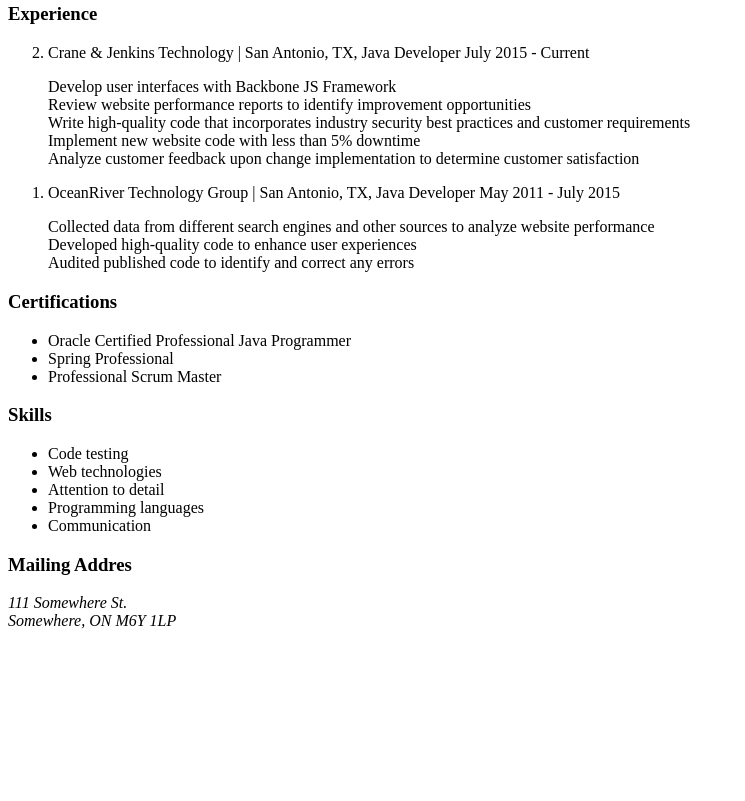
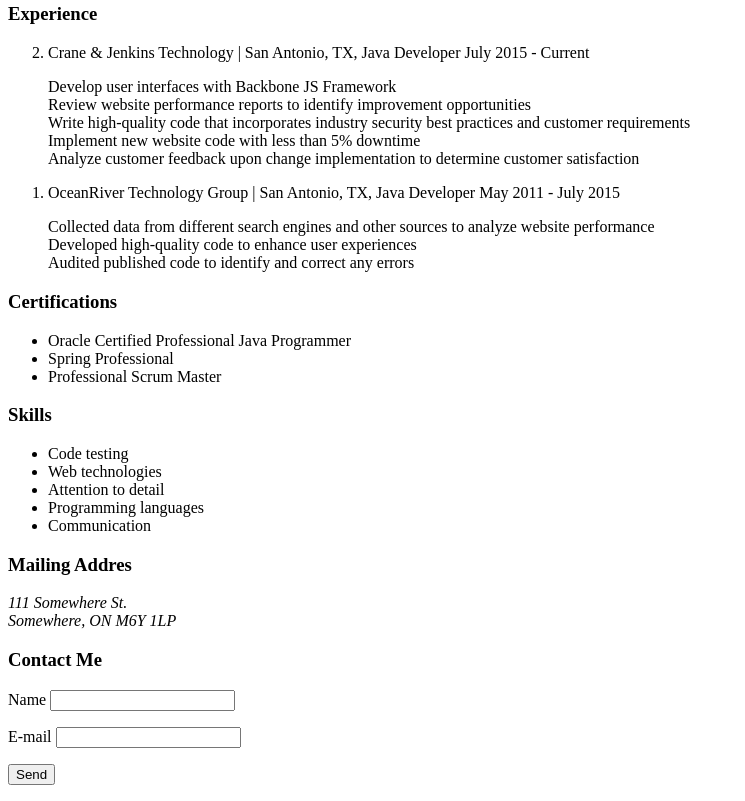
Before and after one commit to PrycilaCerqueira/P8_Resume, a plain HTML site: page index.html in a window 1280 px wide. Shown: the part 567-1368 px from the top of the page, without its empty margins (0-745 px from the left). Before the commit the page ends 1205 px from the top, so only its background shows below. Drawn offline with Linux system fonts and the light colour scheme.

Commit message:
Adjusting the form visually

```diff
--- a/index.html
+++ b/index.html
@@ -107,6 +107,26 @@
                     Somewhere, ON M6Y 1LP
                 </address>
             </section>
+
+            <section id="contactme">
+                <h3>Contact Me</h3>
+                <form action="formaction.html" method="post">
+                    <p>
+                        <label for="name">Name</label>
+                        <input type="text" id="name" name="name" required/>
+                    </p>
+
+                    <p>
+                        <label for="email">E-mail</label>
+                        <input type="email" id="email" name="email" required/>
+                    </p>
+
+                    <p>
+                        <button type="submit">Send</button>
+                    </p>
+                </form>
+
+            </section>
         </main>
     </body>
 </html>
```
Also changed, not shown: formaction.html (added).
